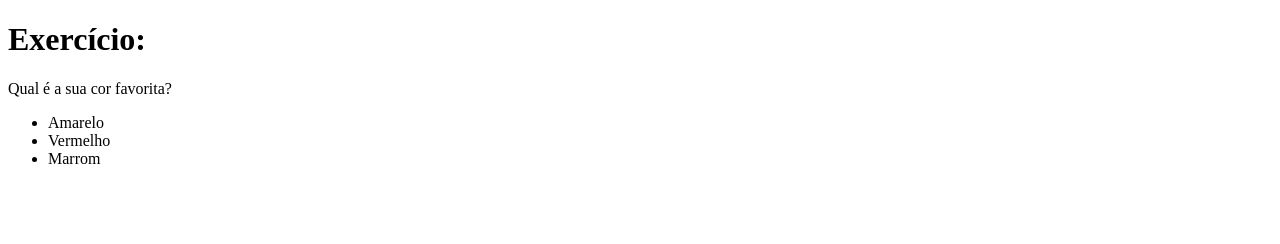
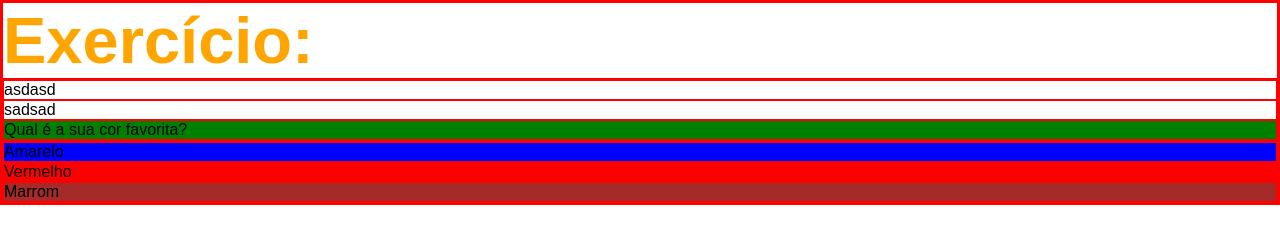
Before and after one commit to DiegoCampos1/0122fullstackNode, a plain HTML site: page aula10-HtmlCSS/PrimeiraPagina/index.html in a window 1280 px wide. Drawn offline with Linux system fonts and the light colour scheme.

Commit message:
Aula css intervalo

```diff
--- a/10-HtmlCSS/PrimeiraPagina/index.html
+++ b/aula10-HtmlCSS/PrimeiraPagina/index.html
@@ -4,19 +4,26 @@
   <meta charset="UTF-8">
   <meta http-equiv="X-UA-Compatible" content="IE=edge">
   <meta name="viewport" content="width=device-width, initial-scale=1.0">
+  <link rel="stylesheet" href="style.css">
 </head>
 <body>
   <h1>Exercício:</h1>
-    <p>Qual é a sua cor favorita?</p>
-    <ul>
+    <div>
+      <p>asdasd</p>
+      <p>sadsad</p>
+      <p class="container">Qual é a sua cor favorita?</p>
+    </div>
+    <ul class="container" style="background-color: blue;">
       <li>Amarelo</li>
-      <li>Vermelho</li>
-      <li>Marrom</li>
+      <li style="background: red;">Vermelho</li>
+      <li class="container marrom">Marrom</li>
     </ul>
 </body>
 </html>
 
-<!-- 1 - Modifique o tamanho do h1 para 65 pixels
+<!--
+EXEMPLO DIDATICO - POR FAVOR NAO FAÇA ISSO
+1 - Modifique o tamanho do h1 para 65 pixels
 2 - Modifique a cor do texto do h1 para laranja
 3 - Modifique a cor de fundo da lista não ordenada
 4 - Crie uma classe para modificar a cor de fundo da tag p e da ul ao mesmo tempo -->
--- /dev/null
+++ b/aula10-HtmlCSS/PrimeiraPagina/style.css
@@ -0,0 +1,23 @@
+* {
+  font-family: Arial, Helvetica, sans-serif;
+  border: 1px solid red;
+  margin: 0;
+  padding: 0;
+}
+
+h1 {
+  font-size: 65px;
+  color: orange;
+}
+
+ul {
+  background: purple;
+}
+
+.container {
+  background: green;
+}
+
+.marrom {
+  background: brown;
+}
--- /dev/null
+++ b/aula10-HtmlCSS/segundaPagina/style.css
@@ -0,0 +1,10 @@
+html {
+  height: 403px;
+  width: 100%;
+}
+
+body {
+  background: url(images/cat.jpg);
+  background-size: 100% 100%;
+  background-repeat: no-repeat;
+}
```
Also changed, not shown: aula10-HtmlCSS/segundaPagina/index.html (added, +16 -0 lines), 10-HtmlCSS/segundaPagina/index.js (deleted), aula08-node_express/index.js (renamed from node_express/index.js), aula08-node_express/package.json (renamed from node_express/package.json), aula10-HtmlCSS/segundaPagina/images/cat.jpg (renamed from 10-HtmlCSS/segundaPagina/images/cat.jpg), 4 other files.
